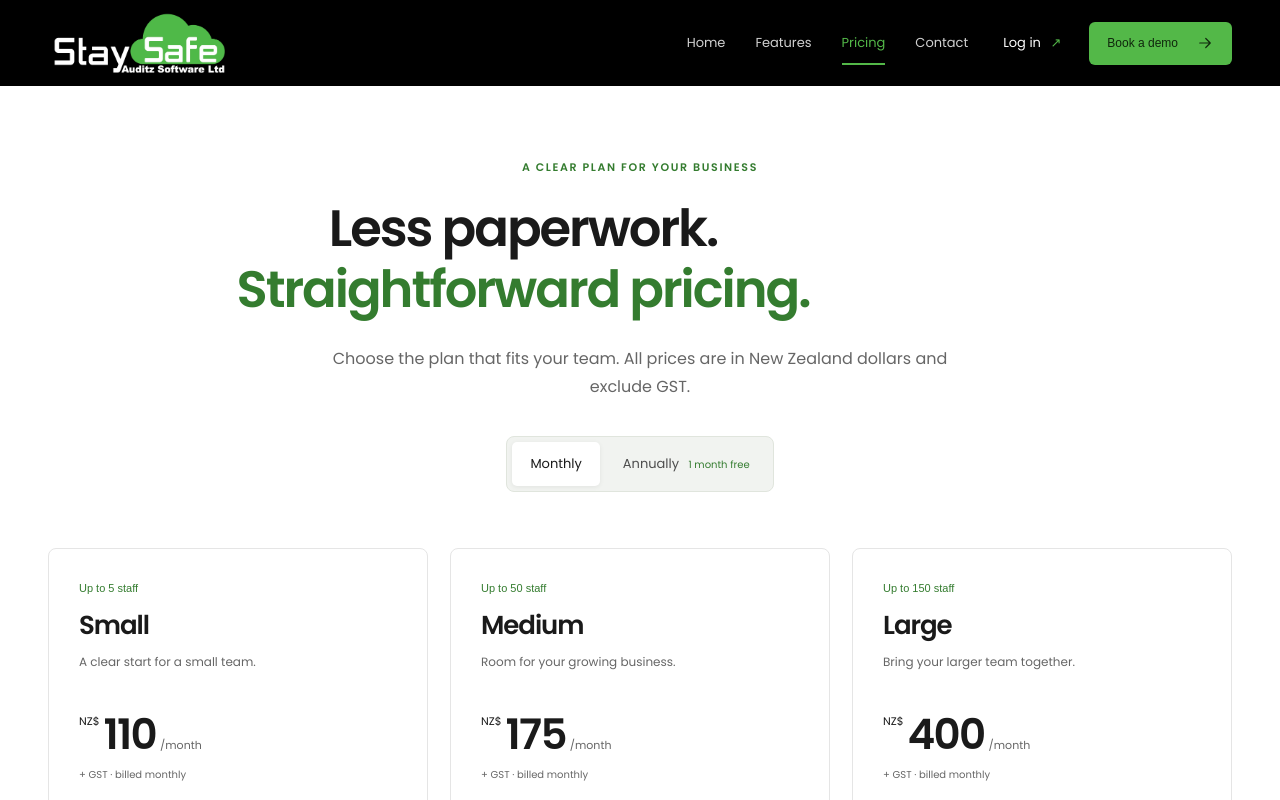
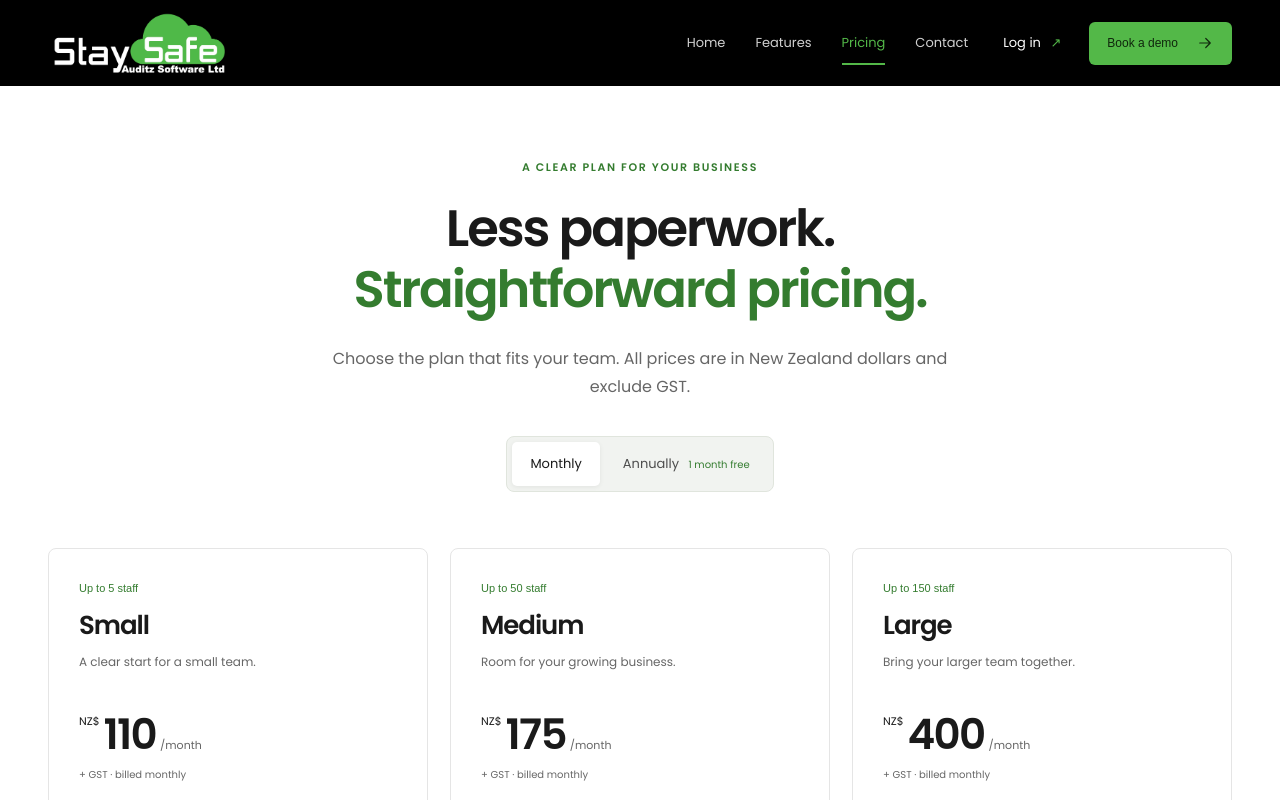
Before and after one commit to Stay-Safe-Auditz-Software-Limited/public-site, a Nuxt app in the folder src/Client/StaySafePublicSite/: page /pricing in a window 1280 px wide. Shown: the top 800 px of the page. Built offline with nearby package versions, Linux system fonts and the light colour scheme; a web font is replaced by a local one.

Commit message:
Centre pricing page heading

```diff
--- a/src/Client/StaySafePublicSite/app/assets/css/main.css
+++ b/src/Client/StaySafePublicSite/app/assets/css/main.css
@@ -662,7 +662,8 @@ h1 > span {
 .pricing-intro {
   text-align: center;
 }
-.pricing-intro > p {
+.pricing-intro > p,
+.pricing-intro > h1 {
   margin-inline: auto;
 }
 .billing-toggle {
```
